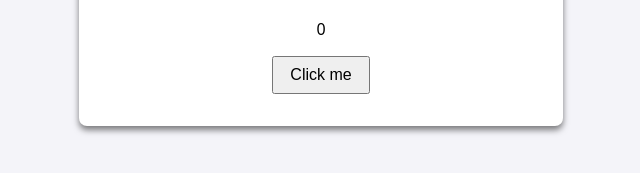
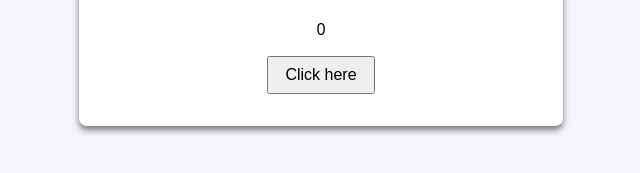
Before and after one commit to Albin-Eldhose/MyFirstGitRepo, a plain HTML site: page index.html in a window 1280 px wide. Shown: the part 387-560 px from the top of the page, 319-959 px from the left. Drawn offline with Linux system fonts and the light colour scheme.

Commit message:
first commit

```diff
--- a/index.html
+++ b/index.html
@@ -10,7 +10,7 @@
   <main class="card">
     <h1>Static Counter Application</h1>
     <p id="count">0</p>
-    <button id="increment-btn">Click me</button>
+    <button id="increment-btn">Click here</button>
   </main>
   <script src="app.js"></script>
 </body>
```
